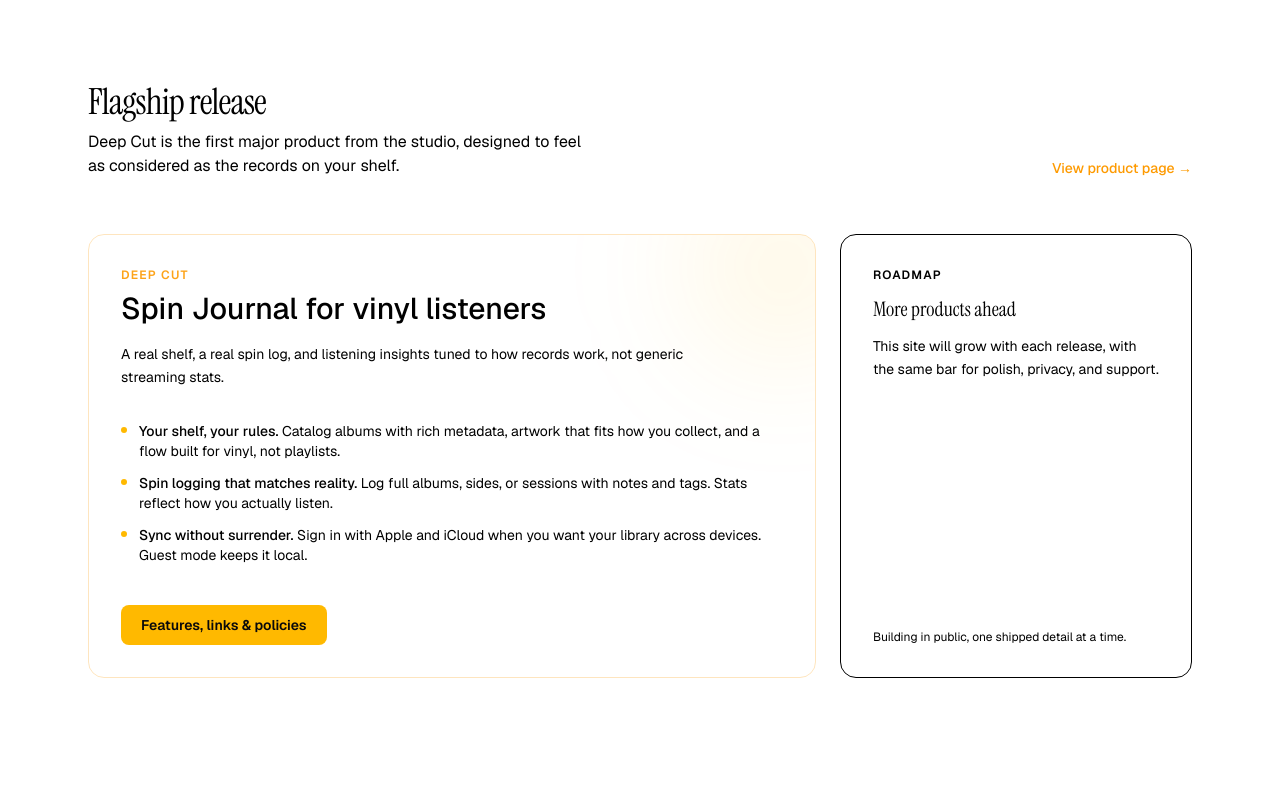
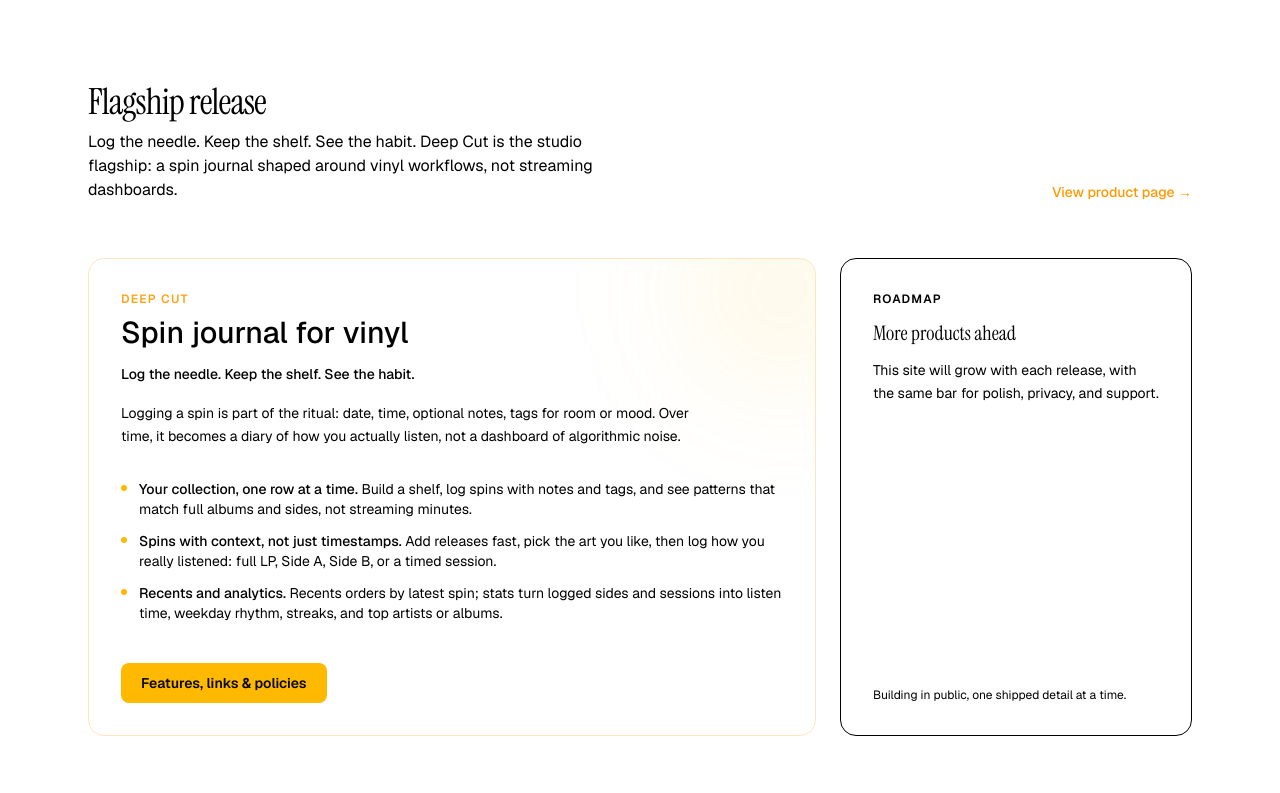
Before and after one commit to luakitch/kitchel-software, a Next.js app: page / in a window 1280 px wide. Shown: the part 680-1473 px from the top of the page. Built offline with nearby package versions, Linux system fonts and the light colour scheme; no server answers.

Commit message:
Revise page content and feature descriptions for the Deep Cut spin journal, enhancing clarity and focus on vinyl listening experiences. Update titles and body text to better reflect the app's functionality and user benefits.

```diff
--- a/src/app/deep-cut/page.tsx
+++ b/src/app/deep-cut/page.tsx
@@ -5,42 +5,43 @@
 export const metadata: Metadata = {
   title: "Deep Cut | Spin Journal",
   description:
-    "Log vinyl listening, organize your shelf, and see stats built for how records work.",
+    "Log the needle, keep the shelf, see the habit. Spin journal for vinyl: shelf, spins with notes and tags, and stats for albums and sides.",
 };
 
 const featureBlocks = [
   {
-    title: "Your collection",
+    title: "Your collection, one row at a time",
     items: [
-      "Build a shelf with artist, title, year, and label when you have them.",
-      "Search releases to add cover art and track info automatically.",
-      "Sort, open details, and jump straight to logging a spin.",
-      "Choose artwork you like: catalog covers, search results, or a clean default.",
+      "Shelf rows store artist, title, year, label, and whatever detail you choose to enter.",
+      "Sort and filter from the shelf, open a release for full detail, and jump straight into Log spin.",
+      "Search ties into Discogs release data so you can add a pressing with artwork and track listing when a match exists.",
+      "Artwork can follow the Apple Music catalog on device (when Music access is granted), use Discogs imagery from search, or fall back to a neutral default.",
     ],
   },
   {
-    title: "Spin logging",
+    title: "Spins with context, not just timestamps",
     items: [
-      "Pick the record, set date and time, add optional notes.",
-      "When track times exist, log full albums or specific sides with smarter listen-time estimates.",
-      "Otherwise pick session length or leave it open-ended.",
-      "Tag spins for moods, rooms, genres, whatever helps you browse history.",
+      "Each spin stores date, time, optional free-form notes, and tags (mood, room, genre, or your own vocabulary) for later filtering.",
+      "When per-track durations exist on the release, log a full-LP listen or restrict to Side A / Side B so listen-time estimates use real side length, not a generic timer.",
+      "When track metadata is thin, choose a fixed session length (30 / 45 / 60 / 90 minutes) or leave the session open-ended.",
+      "Spin history stays queryable even if you later remove a record from the shelf, so your archive does not lose past listens.",
     ],
   },
   {
-    title: "Recents & insights",
+    title: "Recents and analytics",
     items: [
-      "Recents surfaces your latest spins with quick paths back to the album.",
-      "Stats chart frequency, listening time, streaks, full-album vs sides, top artists and albums.",
-      "History stays meaningful even when an album leaves your shelf.",
+      "Recents orders by latest spin with one-tap paths back to the release when it is still on shelf.",
+      "Stats aggregate spin counts, total listen time, weekday histograms, and current streaks from logged data only.",
+      "Breakdowns compare full-album listens versus side-based sessions when your logs include that distinction.",
+      "Rankings surface top artists and top albums from spin counts over the window you care about.",
     ],
   },
   {
-    title: "Stay in sync",
+    title: "Release lookup and artwork",
     items: [
-      "Sign in with Apple to sync library across iPhone and iPad, tied to your Apple ID.",
-      "Start local and sign in later when you are ready to move your shelf.",
-      "Deep Cut Plus (monthly or lifetime) funds ongoing development; restore anytime from Profile.",
+      "Discogs API calls power release search and artwork retrieval; failures from rate limits or network errors surface as retryable errors in the UI.",
+      "MusicKit-backed catalog artwork is optional and gated behind system Music authorization.",
+      "StoreKit handles Deep Cut Plus subscription state; restore is available from Profile, and renewal or cancellation follows Apple’s subscription settings.",
     ],
   },
 ] as const;
@@ -55,8 +56,14 @@
           <p className="text-xs font-semibold uppercase tracking-[0.2em] text-amber-500">
             Kitchel Software
           </p>
+          <p
+            className="mt-4 max-w-2xl text-lg font-medium leading-snug tracking-tight sm:text-xl"
+            style={{ color: "var(--foreground)" }}
+          >
+            Log the needle. Keep the shelf. See the habit.
+          </p>
           <h1
-            className="mt-4 max-w-3xl text-4xl font-normal tracking-tight sm:text-5xl md:text-6xl"
+            className="mt-6 max-w-3xl text-4xl font-normal tracking-tight sm:text-5xl md:text-6xl"
             style={{
               fontFamily: "var(--font-display), ui-serif, Georgia, serif",
               color: "var(--foreground)",
@@ -64,12 +71,22 @@
           >
             Deep Cut
           </h1>
-          <p className="mt-2 text-xl text-amber-500 sm:text-2xl">Spin Journal</p>
-          <p className="mt-6 max-w-2xl text-lg leading-relaxed" style={{ color: "var(--muted)" }}>
-            For people who listen on vinyl and want a real shelf, a real spin log,
-            and listening insights that match how records work, not generic streaming
-            stats.
-          </p>
+          <p className="mt-2 text-xl text-amber-500 sm:text-2xl">Spin journal for vinyl</p>
+          <div className="mt-8 max-w-2xl space-y-4 text-lg leading-relaxed" style={{ color: "var(--muted)" }}>
+            <p>
+              Build a shelf, log spins with notes and tags, and see patterns that match
+              full albums and sides, not streaming minutes.
+            </p>
+            <p>
+              Add releases fast, pick the art you like, then log how you really listened:
+              full LP, Side A, Side B, or a timed session.
+            </p>
+            <p>
+              Logging a spin is part of the ritual: date, time, optional notes, tags for
+              room or mood. Over time, the app becomes a diary of how you actually listen,
+              not a dashboard of algorithmic noise.
+            </p>
+          </div>
           <div className="mt-10 flex flex-wrap items-center gap-4">
             {storeUrl ? (
               <a
@@ -121,11 +138,11 @@
             color: "var(--foreground)",
           }}
         >
-          What you get
+          Inside the app
         </h2>
-        <p className="mt-2 text-sm" style={{ color: "var(--muted)" }}>
-          Designed for dark mode, with Shelf, Stats, Log, Recents, and more under one
-          roof.
+        <p className="mt-2 max-w-2xl text-sm leading-relaxed" style={{ color: "var(--muted)" }}>
+          Shelf, Log, Recents, and Stats share one data model so counts, durations, and
+          rankings stay consistent end to end.
         </p>
         <div className="mt-12 grid gap-10 md:grid-cols-2">
           {featureBlocks.map((block) => (
--- a/src/app/page.tsx
+++ b/src/app/page.tsx
@@ -5,16 +5,16 @@
 
 const highlights = [
   {
-    title: "Your shelf, your rules",
-    body: "Catalog albums with rich metadata, artwork that fits how you collect, and a flow built for vinyl, not playlists.",
+    title: "Your collection, one row at a time",
+    body: "Build a shelf, log spins with notes and tags, and see patterns that match full albums and sides, not streaming minutes.",
   },
   {
-    title: "Spin logging that matches reality",
-    body: "Log full albums, sides, or sessions with notes and tags. Stats reflect how you actually listen.",
+    title: "Spins with context, not just timestamps",
+    body: "Add releases fast, pick the art you like, then log how you really listened: full LP, Side A, Side B, or a timed session.",
   },
   {
-    title: "Sync without surrender",
-    body: "Sign in with Apple and iCloud when you want your library across devices. Guest mode keeps it local.",
+    title: "Recents and analytics",
+    body: "Recents orders by latest spin; stats turn logged sides and sessions into listen time, weekday rhythm, streaks, and top artists or albums.",
   },
 ] as const;
 
@@ -76,8 +76,9 @@
                   Flagship release
                 </h2>
                 <p className="mt-2 max-w-lg" style={{ color: "var(--muted)" }}>
-                  Deep Cut is the first major product from the studio, designed to
-                  feel as considered as the records on your shelf.
+                  Log the needle. Keep the shelf. See the habit. Deep Cut is the studio
+                  flagship: a spin journal shaped around vinyl workflows, not streaming
+                  dashboards.
                 </p>
               </div>
               <Link
@@ -105,14 +106,21 @@
                     className="mt-2 text-2xl font-medium sm:text-3xl"
                     style={{ color: "var(--foreground)" }}
                   >
-                    Spin Journal for vinyl listeners
+                    Spin journal for vinyl
                   </h3>
+                  <p
+                    className="mt-3 max-w-xl text-sm font-medium leading-relaxed"
+                    style={{ color: "var(--foreground)" }}
+                  >
+                    Log the needle. Keep the shelf. See the habit.
+                  </p>
                   <p
                     className="mt-4 max-w-xl text-sm leading-relaxed"
                     style={{ color: "var(--muted)" }}
                   >
-                    A real shelf, a real spin log, and listening insights tuned to
-                    how records work, not generic streaming stats.
+                    Logging a spin is part of the ritual: date, time, optional notes,
+                    tags for room or mood. Over time, it becomes a diary of how you
+                    actually listen, not a dashboard of algorithmic noise.
                   </p>
                   <ul
                     className="mt-8 space-y-3 text-sm"
```
